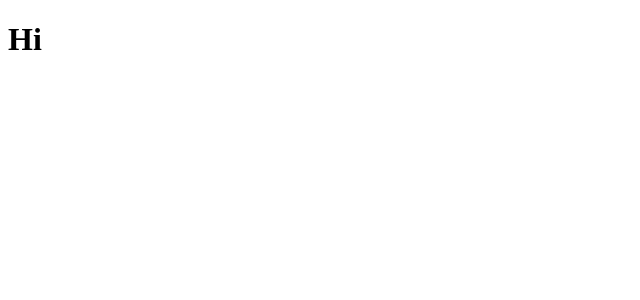
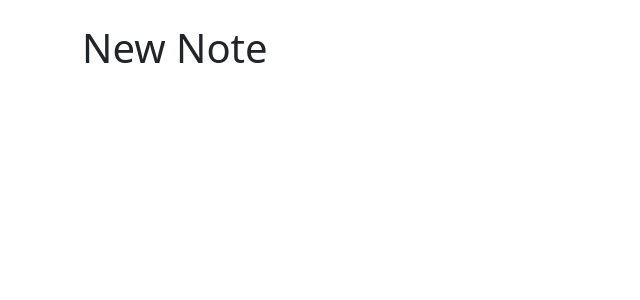
Before and after one commit to khazarglzd/notes_app_react_typescript, a React (Create React App) app: page /new in a window 1280 px wide. Shown: the top 300 px of the page, without its empty margins (0-640 px from the left). Built offline with nearby package versions, Linux system fonts and the light colour scheme.

Commit message:
creating setup & routing

```diff
--- a/package.json
+++ b/package.json
@@ -10,8 +10,11 @@
     "@types/node": "^16.18.97",
     "@types/react": "^18.3.2",
     "@types/react-dom": "^18.3.0",
+    "bootstrap": "^5.3.3",
     "react": "^18.3.1",
+    "react-bootstrap": "^2.10.2",
     "react-dom": "^18.3.1",
+    "react-router-dom": "^6.23.1",
     "react-scripts": "5.0.1",
     "typescript": "^4.9.5",
     "web-vitals": "^2.1.4"
--- a/src/App.tsx
+++ b/src/App.tsx
@@ -1,3 +1,29 @@
-export default function App() {
-  return <h1>Hi</h1>;
-}
+import "bootstrap/dist/css/bootstrap.min.css";
+import { Container } from "react-bootstrap";
+import { Routes, Route, Navigate } from "react-router-dom";
+import { NewNote } from "./NewNote";
+
+const App = () => {
+  return (
+    <Container className="my-4">
+      <Routes>
+        <Route path="/" element={<h1>Home</h1>} />
+        <Route
+          path="/new"
+          element={
+            <h1>
+              <NewNote />
+            </h1>
+          }
+        />
+        <Route path="/:id">
+          <Route index element={<h1>Show</h1>} />
+          <Route path="edit" element={<h1>Edit</h1>} />
+        </Route>
+        <Route path="*" element={<Navigate to="/" />} />
+      </Routes>
+    </Container>
+  );
+};
+
+export default App;
--- /dev/null
+++ b/src/NewNote.tsx
@@ -0,0 +1,9 @@
+import { NoteForm } from "./NoteForm";
+
+export function NewNote() {
+  return (
+    <>
+      <NoteForm />
+    </>
+  );
+}
--- /dev/null
+++ b/src/NoteForm.tsx
@@ -0,0 +1,7 @@
+export function NoteForm() {
+  return (
+    <>
+      <h1 className="mb-4">New Note</h1>
+    </>
+  );
+}
--- a/src/index.tsx
+++ b/src/index.tsx
@@ -1,12 +1,12 @@
 import React from "react";
 import ReactDOM from "react-dom/client";
+import { BrowserRouter } from "react-router-dom";
 import App from "./App";
 
-const root = ReactDOM.createRoot(
-  document.getElementById("root") as HTMLElement
-);
-root.render(
+ReactDOM.createRoot(document.getElementById("root")!).render(
   <React.StrictMode>
-    <App />
+    <BrowserRouter>
+      <App />
+    </BrowserRouter>
   </React.StrictMode>
 );
```
Also changed, not shown: 1 other file (tests, documents, lock files or other folders).
